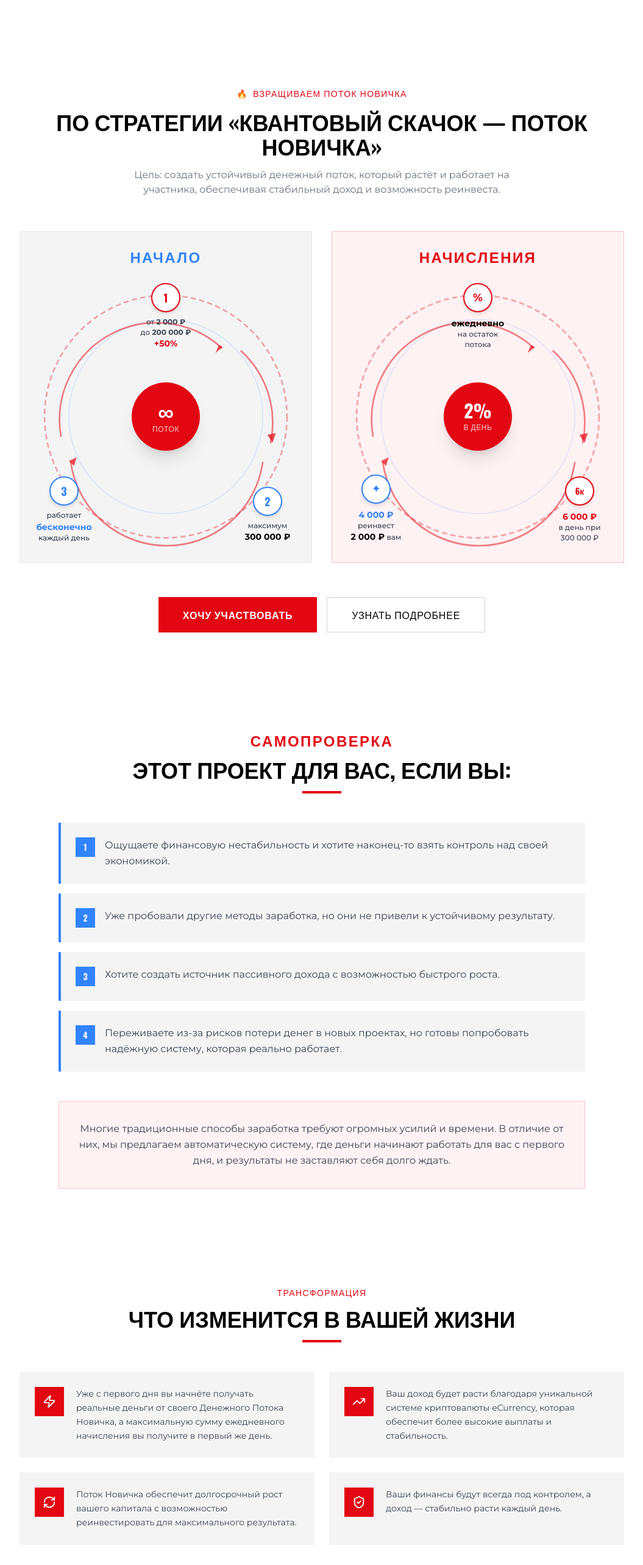
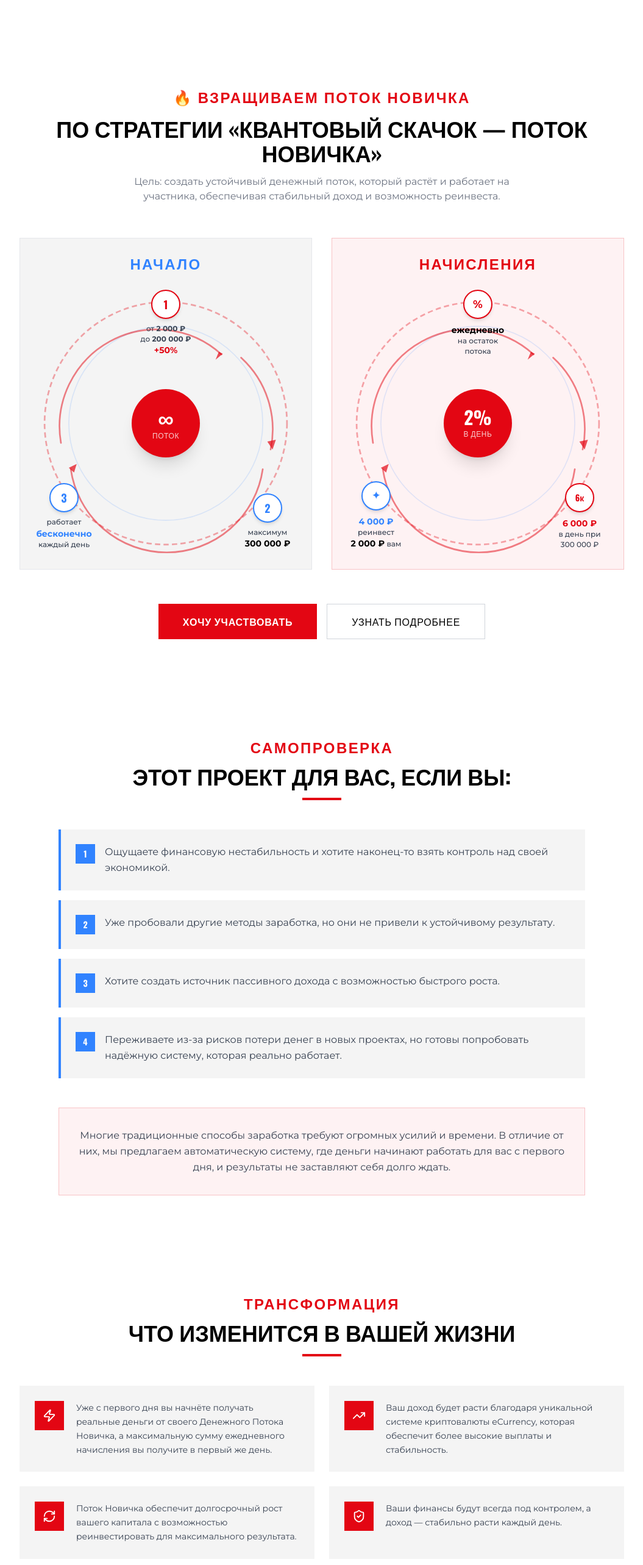
Before and after one commit to pr-poehali-dev/novichok-finansovyy-potok, a React (Vite) app: page / in a window 1280 px wide. Shown: the part 862-3428 px from the top of the page at 61% size, without its empty margins (112-1167 px from the left). Built offline with nearby package versions, Linux system fonts and the light colour scheme.

Commit message:
Увеличение текста ТРАНСФОРМАЦИЯ

```diff
--- a/src/pages/Index.tsx
+++ b/src/pages/Index.tsx
@@ -113,7 +113,7 @@ export default function Index() {
       <section className="py-20 bg-white">
         <div className="max-w-5xl mx-auto px-4">
           <div className="text-center mb-14">
-            <div className="inline-flex items-center gap-2 text-[#E30613] font-oswald text-sm uppercase tracking-widest mb-4">
+            <div className="inline-flex items-center gap-2 text-[#E30613] font-oswald text-2xl font-bold uppercase tracking-widest mb-4">
               <span>🔥</span> Взращиваем поток новичка
             </div>
             <h2 className="font-oswald text-3xl md:text-4xl font-bold uppercase mb-2 text-black">
@@ -284,7 +284,7 @@ export default function Index() {
       <section className="py-20 bg-white">
         <div className="max-w-5xl mx-auto px-4">
           <div className="text-center mb-12">
-            <div className="font-oswald text-[#E30613] text-sm uppercase tracking-widest mb-3">Трансформация</div>
+            <div className="font-oswald text-[#E30613] text-2xl font-bold uppercase tracking-widest mb-3">Трансформация</div>
             <h2 className="font-oswald text-3xl md:text-4xl font-bold uppercase">Что изменится в вашей жизни</h2>
             <div className="w-16 h-1 bg-[#E30613] mx-auto mt-4" />
           </div>
@@ -331,7 +331,7 @@ export default function Index() {
           </div>
 
           <div className="text-center mb-10">
-            <div className="font-oswald text-[#3183FF] text-sm uppercase tracking-widest mb-3">Кому подходит</div>
+            <div className="font-oswald text-[#3183FF] text-2xl font-bold uppercase tracking-widest mb-3">Кому подходит</div>
             <h3 className="font-oswald text-2xl md:text-3xl font-bold uppercase text-black">Этот проект идеально подходит:</h3>
           </div>
 
@@ -359,7 +359,7 @@ export default function Index() {
       <section id="author" className="py-20 bg-white">
         <div className="max-w-4xl mx-auto px-4">
           <div className="text-center mb-12">
-            <div className="font-oswald text-[#E30613] text-sm uppercase tracking-widest mb-3">История успеха</div>
+            <div className="font-oswald text-[#E30613] text-2xl font-bold uppercase tracking-widest mb-3">История успеха</div>
             <h2 className="font-oswald text-3xl md:text-4xl font-bold uppercase">Автор стратегии</h2>
             <div className="w-16 h-1 bg-[#E30613] mx-auto mt-4" />
           </div>
@@ -396,7 +396,6 @@ export default function Index() {
       <section id="consultation" className="py-20 bg-white">
         <div className="max-w-5xl mx-auto px-4">
           <div className="text-center mb-12">
-            <div className="font-oswald text-[#E30613] text-sm uppercase tracking-widest mb-3">Бесплатно</div>
             <h2 className="font-oswald text-3xl md:text-4xl font-bold uppercase mb-4">
               Хотите изменить свою финансовую жизнь?
             </h2>
@@ -421,7 +420,7 @@ export default function Index() {
           </div>
 
           <div className="bg-[#E30613]/5 border border-[#E30613]/20 p-10 text-center">
-            <div className="font-oswald text-[#E30613] text-sm uppercase tracking-widest mb-3">Не откладывайте мечты на завтра!</div>
+            <div className="font-oswald text-[#E30613] text-2xl font-bold uppercase tracking-widest mb-3">Не откладывайте мечты на завтра!</div>
             <p className="text-gray-600 mb-2">Места на консультацию ограничены, и я хочу, чтобы именно вы стали частью этой трансформации.</p>
             <p className="text-black font-semibold mb-8">Присоединяйтесь прямо сейчас и начните действовать!</p>
             <button className="bg-[#E30613] text-white font-oswald font-bold px-14 py-5 text-xl uppercase tracking-wider hover:bg-red-700 transition-all animate-pulse-red">
@@ -435,7 +434,7 @@ export default function Index() {
       <section id="faq" className="py-20 bg-white">
         <div className="max-w-3xl mx-auto px-4">
           <div className="text-center mb-12">
-            <div className="font-oswald text-[#E30613] text-sm uppercase tracking-widest mb-3">Вопросы и ответы</div>
+            <div className="font-oswald text-[#E30613] text-2xl font-bold uppercase tracking-widest mb-3">Вопросы и ответы</div>
             <h2 className="font-oswald text-3xl md:text-4xl font-bold uppercase">Часто задаваемые вопросы</h2>
             <div className="w-16 h-1 bg-[#E30613] mx-auto mt-4" />
           </div>
```
